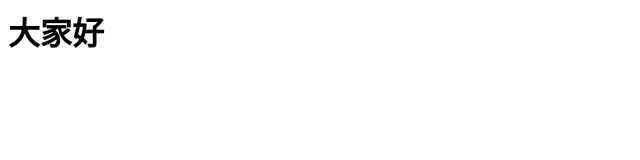
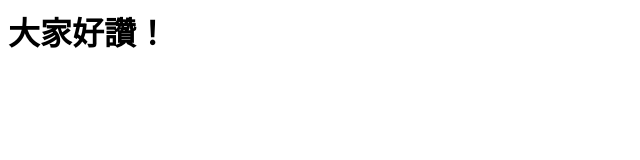
Before and after one commit to Nick15028/hahow-git, a plain HTML site: page index2.htm in a window 1280 px wide. Shown: the whole page, without its empty margins (0-640 px from the left). Drawn offline with Linux system fonts and the light colour scheme.

Commit message:
update index2.htm

```diff
--- a/index2.htm
+++ b/index2.htm
@@ -5,7 +5,7 @@
   </head>
 
   <body>
-    <h1>大家好</h1>
+    <h1>大家好讚！</h1>
 
   </body>
 </html>
```
